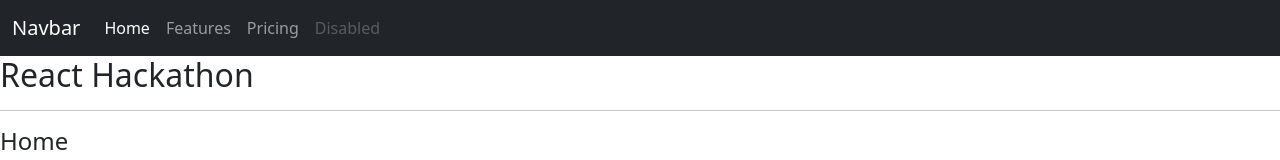
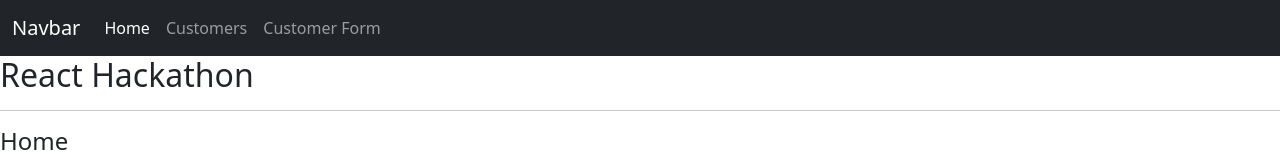
Before and after one commit to vivekanandpv/react-hachathon-dbs, a React (Create React App) app: page / in a window 1280 px wide. Shown: the top 160 px of the page. Built offline with nearby package versions, Linux system fonts and the light colour scheme.

Commit message:
task-4 completed

```diff
--- a/src/components/Navbar.jsx
+++ b/src/components/Navbar.jsx
@@ -1,4 +1,5 @@
 import React from 'react';
+import { NavLink } from 'react-router-dom';
 
 const Navbar = (props) => {
   return (
@@ -22,24 +23,19 @@
           <div className='collapse navbar-collapse' id='navbarNav'>
             <ul className='navbar-nav'>
               <li className='nav-item'>
-                <a className='nav-link active' aria-current='page' href='#'>
+                <NavLink exact className='nav-link' to='/'>
                   Home
-                </a>
+                </NavLink>
               </li>
               <li className='nav-item'>
-                <a className='nav-link' href='#'>
-                  Features
-                </a>
+                <NavLink className='nav-link' to='/customers'>
+                  Customers
+                </NavLink>
               </li>
               <li className='nav-item'>
-                <a className='nav-link' href='#'>
-                  Pricing
-                </a>
-              </li>
-              <li className='nav-item'>
-                <a className='nav-link disabled' aria-disabled='true'>
-                  Disabled
-                </a>
+                <NavLink className='nav-link' to='/customer-form'>
+                  Customer Form
+                </NavLink>
               </li>
             </ul>
           </div>
```
